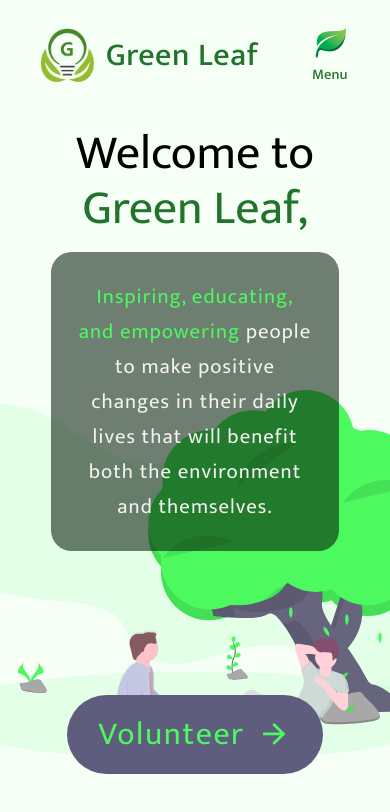
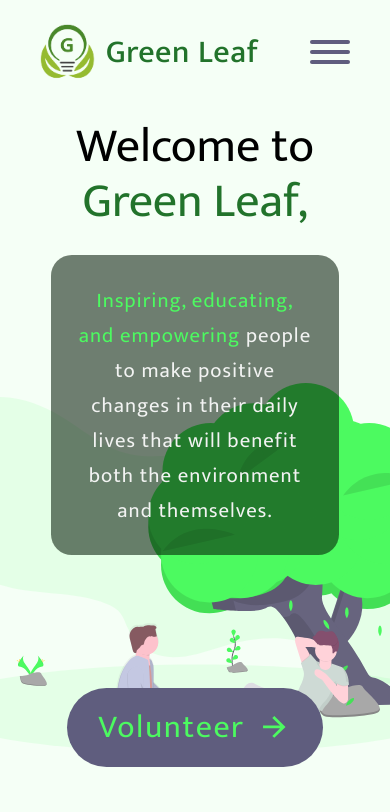
Before and after one commit to rafaeljacov/Green-Leaf_Landing-Page, a React (Vite) app: page / in a window 390 px wide. Shown: the top 812 px of the page. Built offline with nearby package versions, Linux system fonts and the light colour scheme.

Commit message:
completed mobile-view

```diff
--- a/src/App.css
+++ b/src/App.css
@@ -6,6 +6,8 @@
     box-sizing: border-box;
 }
 
+
+
 body {
     width: 100vw;
     height: 100vh;
--- a/src/App.tsx
+++ b/src/App.tsx
@@ -1,10 +1,17 @@
 import Navbar from './Navbar';
 import './App.css';
 import Hero from './Hero';
+import { useState } from 'react';
 export default function App() {
+    const [isActive, setIsActive] = useState(false);
+
+    function toggle() {
+        setIsActive((a) => !a);
+    }
+
     return (
         <>
-            <Navbar companyName="Green Leaf" />
+            <Navbar click={toggle} isActive={isActive} companyName="Green Leaf" />
             <Hero />
         </>
     );
--- a/src/Hero.css
+++ b/src/Hero.css
@@ -41,7 +41,7 @@
     border-radius: 1em;
     font-size: clamp(1.3em, 2.6vw, 3rem);
     letter-spacing: 0.05em;
-    margin-top: 0.7em;
+    margin-top: 1.2em;
     text-align: center;
     padding: clamp(1em, 7vw, 1.7rem);
     color: var(--black5);
--- a/src/Hero.tsx
+++ b/src/Hero.tsx
@@ -2,12 +2,20 @@ import './Hero.css';
 import arrowRight from './assets/arrow-right.svg';
 export default function Hero() {
     return (
-        <div id="Hero">
-            <div id="content">
-                <h1>Welcome to <span id="green">Green Leaf,</span></h1>
-                <p><span>Inspiring, educating, and empowering</span> people to make positive changes in their daily lives that will benefit both the environment and themselves.</p>
+            <div id="Hero">
+                <div id="content">
+                    <h1>
+                        Welcome to <span id="green">Green Leaf,</span>
+                    </h1>
+                    <p>
+                        <span>Inspiring, educating, and empowering</span> people
+                        to make positive changes in their daily lives that will
+                        benefit both the environment and themselves.
+                    </p>
+                </div>
+                <button>
+                    Volunteer <img src={arrowRight} alt="arror-right" />
+                </button>
             </div>
-            <button>Volunteer <img src={arrowRight} alt="arror-right" /></button>
-        </div>
     );
 }
--- a/src/Navbar.tsx
+++ b/src/Navbar.tsx
@@ -1,22 +1,31 @@
 import Logo from './assets/GreenLogo.png';
 import './nav.css';
-import menuIcon from './assets/menuIcon.png';
 
 interface NavProp {
     companyName: string;
+    isActive?: boolean;
     linkURL?: string;
+    click?(): void;
 }
 
-export default function Navbar({ companyName, linkURL }: NavProp) {
+export default function Navbar({
+    companyName,
+    linkURL,
+    click,
+    isActive,
+}: NavProp) {
+    const toggleClass = !isActive ? 'hamburger' : 'hamburger is-active';
     return (
+        <>
             <div id="navbar">
                 <div id="trademark">
                     <img src={Logo} id="logo" />
                     <h2 id="companyName">{companyName}</h2>
                 </div>
-            <button id="menu">
-                <img src={menuIcon} id="menuIcon" alt="leafIcon" />
-                <p id="menuText">Menu</p>
+                <button onClick={click} className={toggleClass}>
+                    <div className="bar"></div>
+                    <div className="bar"></div>
+                    <div className="bar"></div>
                 </button>
                 <ul id="navLinks">
                     <li>
@@ -32,5 +41,21 @@ export default function Navbar({ companyName, linkURL }: NavProp) {
                     </li>
                 </ul>
             </div>
+            <div id="mobile-nav" className={isActive ? "is-active" : ""}>
+                <ul id="mobile-navLinks">
+                    <li>
+                        <a href={linkURL}>Home</a>
+                    </li>
+                    <li>
+                        <a href={linkURL}>News</a>
+                    </li>
+                    <li>
+                        <a href={linkURL}>
+                            Learning <br></br>Resources
+                        </a>
+                    </li>
+                </ul>
+            </div>
+        </>
     );
 }
--- a/src/nav.css
+++ b/src/nav.css
@@ -1,14 +1,14 @@
 :root {
     font-family: Mukta, sans-serif;
-    --primary: #4CFA60;
-    --action: #5F5D7E;
-    --highlight: #22732B;
+    --primary: #4cfa60;
+    --action: #5f5d7e;
+    --highlight: #22732b;
     --black: #011403;
-    --black75: #404F42;
-    --black50: #7F8980;
-    --black25: #BFC4C0;
-    --black10: #E6E8E6;
-    --black5: #F2F3F2;
+    --black75: #404f42;
+    --black50: #7f8980;
+    --black25: #bfc4c0;
+    --black10: #e6e8e6;
+    --black5: #f2f3f2;
 }
 
 #navbar {
@@ -19,7 +19,7 @@
     justify-content: space-between;
 }
 
-#navbar #trademark{
+#navbar #trademark {
     display: flex;
     align-items: center;
     gap: 0.7em;
@@ -29,7 +29,8 @@
     height: 3.5em;
 }
 
-#navbar #companyName, #navbar #menuText{
+#navbar #companyName,
+#navbar #menuText {
     color: var(--highlight);
 }
 
@@ -39,17 +40,89 @@
     font-weight: 500;
 }
 
-#navbar #menu {
-    display: flex;
-    flex-direction: column;
-    border: unset;
-    background-color: unset;
+#navbar .hamburger {
+    position: relative;
+    z-index: 2;
+    display: block;
+    width: 3em;
+    appearance: none;
+    border: none;
+    background: none;
+    outline: none;
 }
 
-#navbar #menuText {
-    font-size: 1.1em;
-    font-weight: 500;
+
+.hamburger .bar {
+    width: 100%;
+    background-color: var(--action);
+    height: 0.35em;
+    border-radius: 0.5em;
+    margin: 0.4em 0;
+    transition: 0.4s;
 }
+
+.hamburger.is-active .bar:nth-child(1) {
+    transform: rotate(-45deg) translate(-0.45em, 0.5em);
+    background-color: var(--primary);
+}
+.hamburger.is-active .bar:nth-child(2) {
+    opacity: 0;
+}
+.hamburger.is-active .bar:nth-child(3) {
+    transform: rotate(45deg) translate(-0.6em, -0.6em);
+    background-color: var(--primary);
+}
+
+
+
+#mobile-nav {
+    position: fixed;
+    top: 0;
+    left: 100%;
+    width: 100%;
+    text-align: center;
+    height: 100vh;
+    background-color: var(--black);
+    padding-top: 10em;
+    transition: 0.4s ease;
+}
+
+#mobile-nav.is-active {
+    left: 0;
+}
+
+#mobile-nav #mobile-navLinks li {
+    color: var(--black5);
+    padding: 0.7em 0.3em;
+    border-radius: 0.3em;
+    background-color: var(--highlight);
+    margin: 0 auto;
+    line-height: 1.2em;
+    max-width: 8em;
+    border: 0.1em solid var(--primary);
+    list-style: none;
+    margin-bottom: 1.7em;
+    font-size: 1.5em;
+    transform: translateX(5em);
+    opacity: 0;
+    transition: 0.8s ease;
+}
+
+#mobile-nav #mobile-navLinks li:nth-child(1) {
+    transition-delay: 0.3s;
+}
+#mobile-nav #mobile-navLinks li:nth-child(2) {
+    transition-delay: 0.6s;
+}
+#mobile-nav #mobile-navLinks li:nth-child(3) {
+    transition-delay: 0.9s;
+}
+
+#mobile-nav.is-active #mobile-navLinks li {
+    transform: translateX(0);
+    opacity: 1;
+}
+
 #navbar #navLinks {
     display: none;
 }
```
Also changed, not shown: src/assets/menuIcon.png (deleted). Lines whose indentation alone changed are shown as unchanged.
